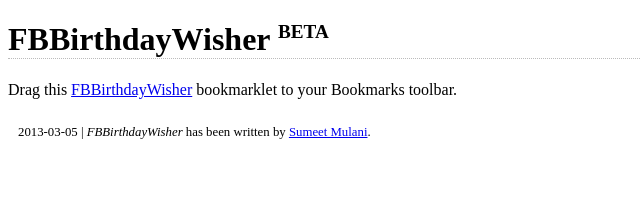
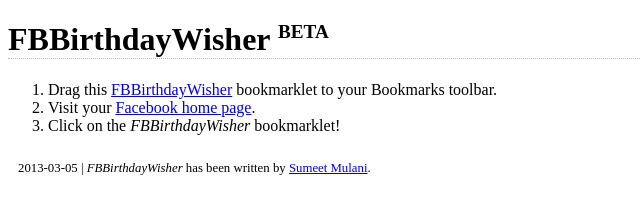
Before and after one commit to teemus/FBBirthdayWisher, a plain HTML site: page index.html in a window 1280 px wide. Shown: the whole page, without its empty margins (0-640 px from the left). Drawn offline with Linux system fonts and the light colour scheme.

Commit message:
Instructions

```diff
--- a/index.html
+++ b/index.html
@@ -19,9 +19,11 @@
 </head>
 <body>
 <h1 class="header">FBBirthdayWisher <span class="tagline">BETA</span></h1>
-<p>
-Drag this <a href="javascript:(function(){  _my_script=document.createElement('SCRIPT');  _my_script.type='text/javascript';  _my_script.src='http://sumeet.info/FBBirthdayWisher/FBBirthdayWisher.js';  document.getElementsByTagName('head')[0].appendChild(_my_script);})();">FBBirthdayWisher</a> bookmarklet to your Bookmarks toolbar.
-</p>
+<ol>
+<li>Drag this <a href="javascript:(function(){  _my_script=document.createElement('SCRIPT');  _my_script.type='text/javascript';  _my_script.src='http://sumeet.info/FBBirthdayWisher/FBBirthdayWisher.js';  document.getElementsByTagName('head')[0].appendChild(_my_script);})();">FBBirthdayWisher</a> bookmarklet to your Bookmarks toolbar.</li>
+<li>Visit your <a href="http://www.facebook.com/home.php">Facebook home page</a>.</li>
+<li>Click on the <em>FBBirthdayWisher</em> bookmarklet!</li>
+</ol>
 <div class="footer">
 2013-03-05 | <em>FBBirthdayWisher</em> has been written by <a href="http://sumeet.info/">Sumeet Mulani</a>.
 </div>
```
